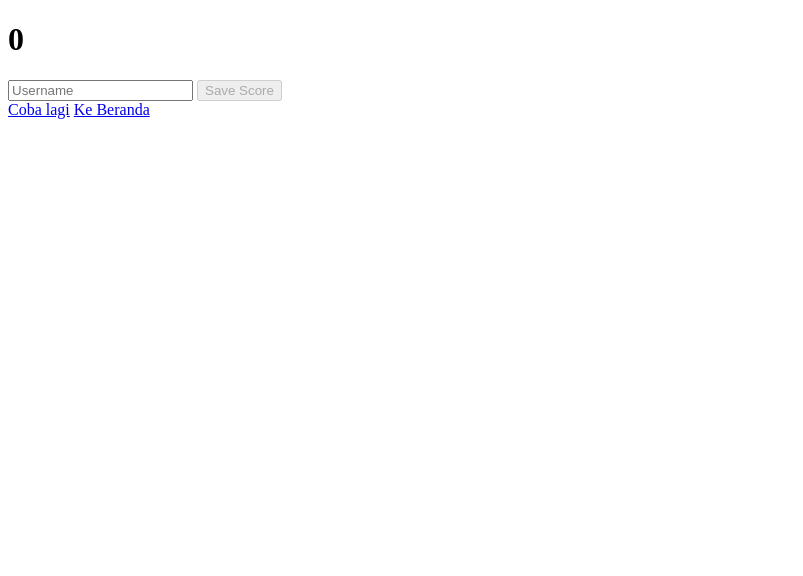
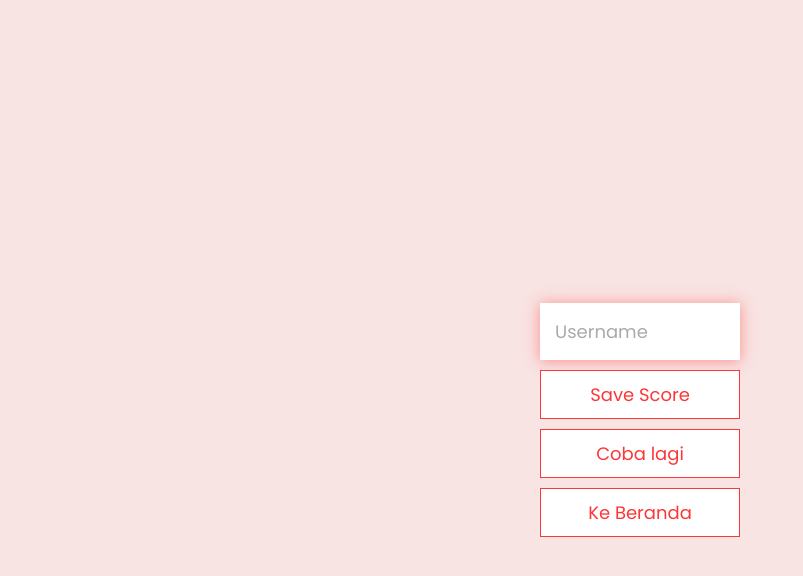
Before and after one commit to SyifAndini/KuisKemerdekaanRI, a plain HTML site: page end.html in a window 1280 px wide. Shown: the whole page, without its empty margins (0-803 px from the left). Drawn offline with Linux system fonts and the light colour scheme; the site is published under a folder, as on GitHub Pages, so addresses that start at the root find nothing.

Commit message:
end file modification

```diff
--- a/end.html
+++ b/end.html
@@ -4,7 +4,7 @@
     <meta charset="UTF-8">
     <meta name="viewport" content="width=device-width, initial-scale=1.0">
     <title>Kuis selesai!</title>
-    <link rel="stylesheet" href="/css/home.css">
+    <link rel="stylesheet" href="css/home.css">
 </head>
 <body>
     <div class="container">
@@ -14,10 +14,10 @@
             <input type="text" name="username" id="username" placeholder="Username">
             <button type="submit" class="btn" id="saveScoreBtn" onclick="saveHighScore(event)" disabled>Save Score</button>
            </form>
-           <a href="/game.html" class="btn">Coba lagi</a>
-           <a href="/index.html" class="btn">Ke Beranda</a>
+           <a href="KuisKemerdekaanRI/game.html" class="btn">Coba lagi</a>
+           <a href="KuisKemerdekaanRI/index.html" class="btn">Ke Beranda</a>
         </div>
-        <script src="/js/end.js"></script>
+        <script src="js/end.js"></script>
     </div>
 </body>
 </html>
--- a/js/end.js
+++ b/js/end.js
@@ -13,7 +13,6 @@ username.addEventListener('keyup',() => {
 });
 
 saveHighScore = (e) => {
-    console.log("Clicked the save button!");
     e.preventDefault();
 
     const score = {
@@ -26,6 +25,5 @@ saveHighScore = (e) => {
     highScores.splice(5);
 
     localStorage.setItem('highScores', JSON.stringify(highScores));
-    window.location.assign("index.html");
-    console.log(highScores);
+    window.location.assign("KuisKemerdekaanRI/index.html");
 }
```
